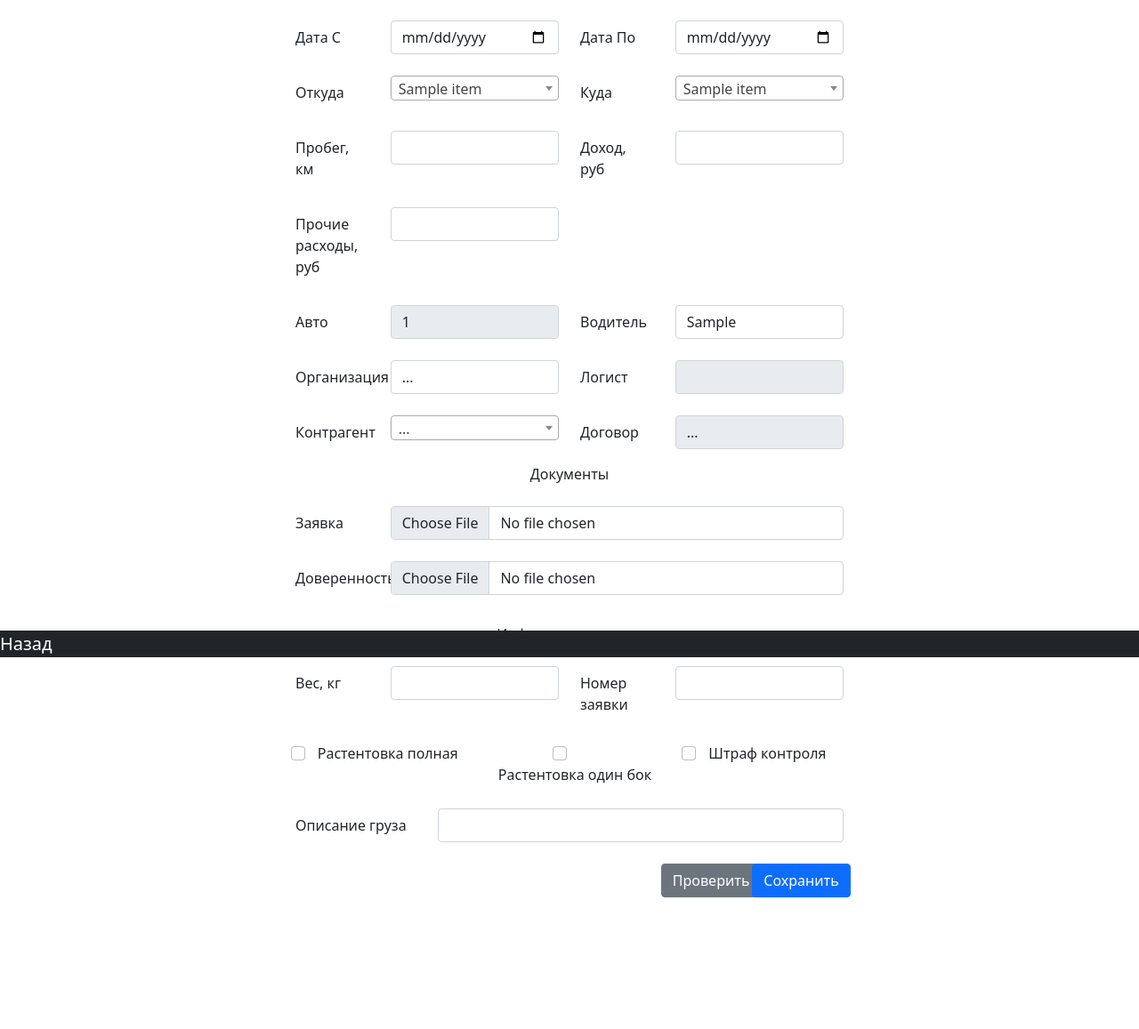
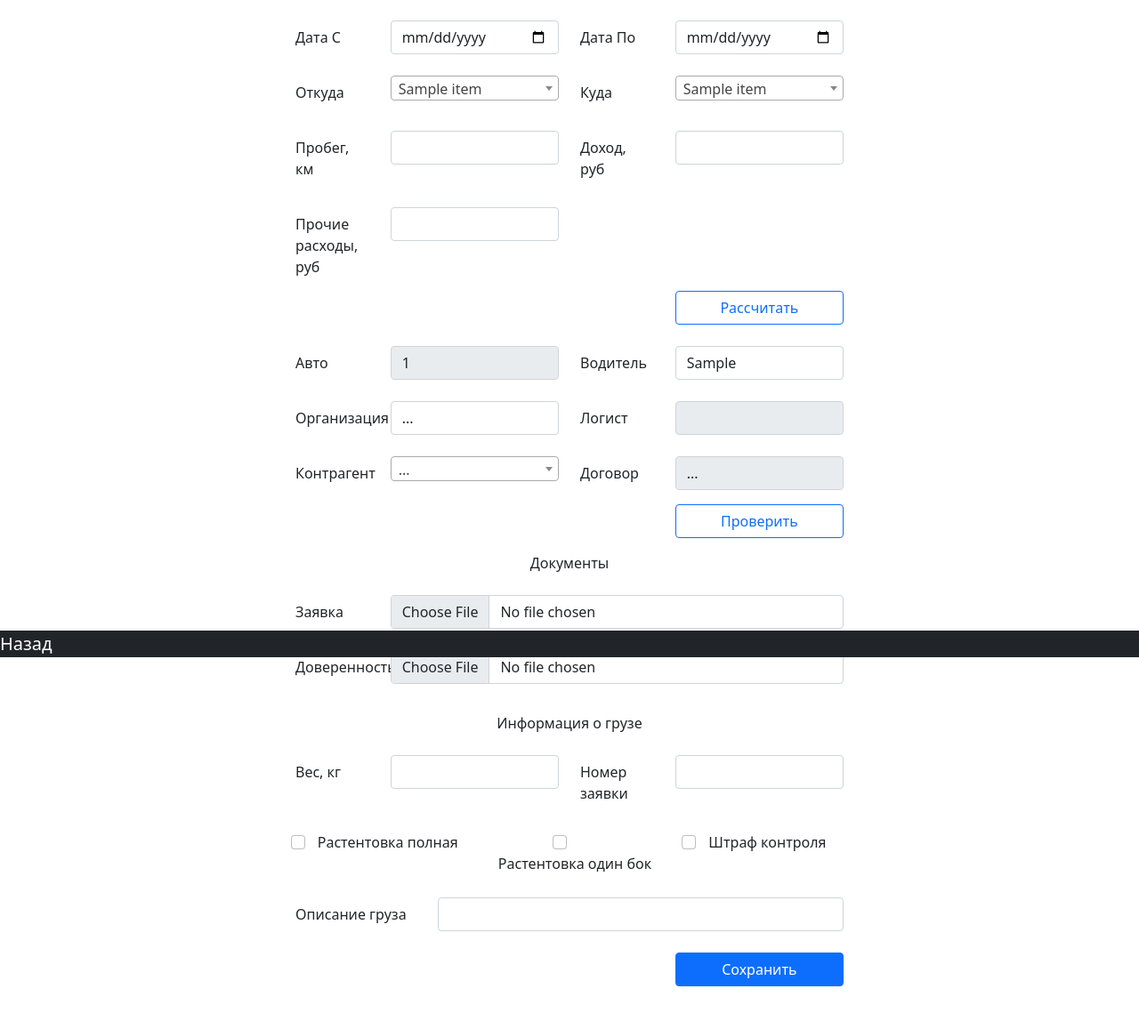
Before and after one commit to MaximPekshev/cargo_project, a Django app: template cargoapp/templates/cargoapp/new_route.html in a window 1280 px wide. Shown: the part 61-1218 px from the top of the page at 89% size. Before the commit the page ends 1070 px from the top, so only its background shows below. Run offline with Django 3.2, Linux system fonts and the light colour scheme; the template is opened without the code that fills it: most values are stand-ins (such as "Sample title", 1, 10 or a date in 2020); lists and menus that the app fills with data are empty; some libraries are stand-ins or nearby versions.

Commit message:
19012022

```diff
--- a/cargoapp/templates/cargoapp/new_route.html
+++ b/cargoapp/templates/cargoapp/new_route.html
@@ -61,6 +61,12 @@
 				<input type="text" class="form-control" name="inputExpenses_1" id="inputExpenses_1">
 			</div>
 
+		</div>
+
+		<div class="row justify-content-end mt-2">
+			<div class="form-group col-4 d-grid gap-2" align="right">
+				<button type="submit" class="btn btn-outline-primary" form="routeForm">Рассчитать</button>
+			</div>
 		</div>
 
 		<div class="form-group row mt-4">
@@ -132,6 +138,12 @@
 			</div>
 		</div>
 
+		<div class="row justify-content-end mt-3">
+			<div class="form-group col-4 d-grid gap-2" align="right">
+				<button type="submit" class="btn btn-outline-primary" form="routeForm">Проверить</button>
+			</div>
+		</div>
+
 		<div align="center" class="mt-3 mb-3">
 			Документы
 		</div>
@@ -200,11 +212,8 @@
 			</div>
 		</div>
 
-		<div class="row col-12 justify-content-end mt-4">
-			<div class="form-group col-md-2 col-sm-4 pr-md-5" align="right">
-				<button type="submit" class="btn btn-secondary" form="routeForm">Проверить</button>
-			</div>
-			<div class="form-group col-md-2 col-sm-4 pl-md-5" align="right">
+		<div class="row justify-content-end mt-4">
+			<div class="form-group col-4 d-grid gap-2" align="right">
 				<button type="submit" class="btn btn-primary" form="routeForm">Сохранить</button>
 			</div>
 		</div>
```
Also changed, not shown: cargoapp/templates/cargoapp/route.html (+12 -4 lines).
